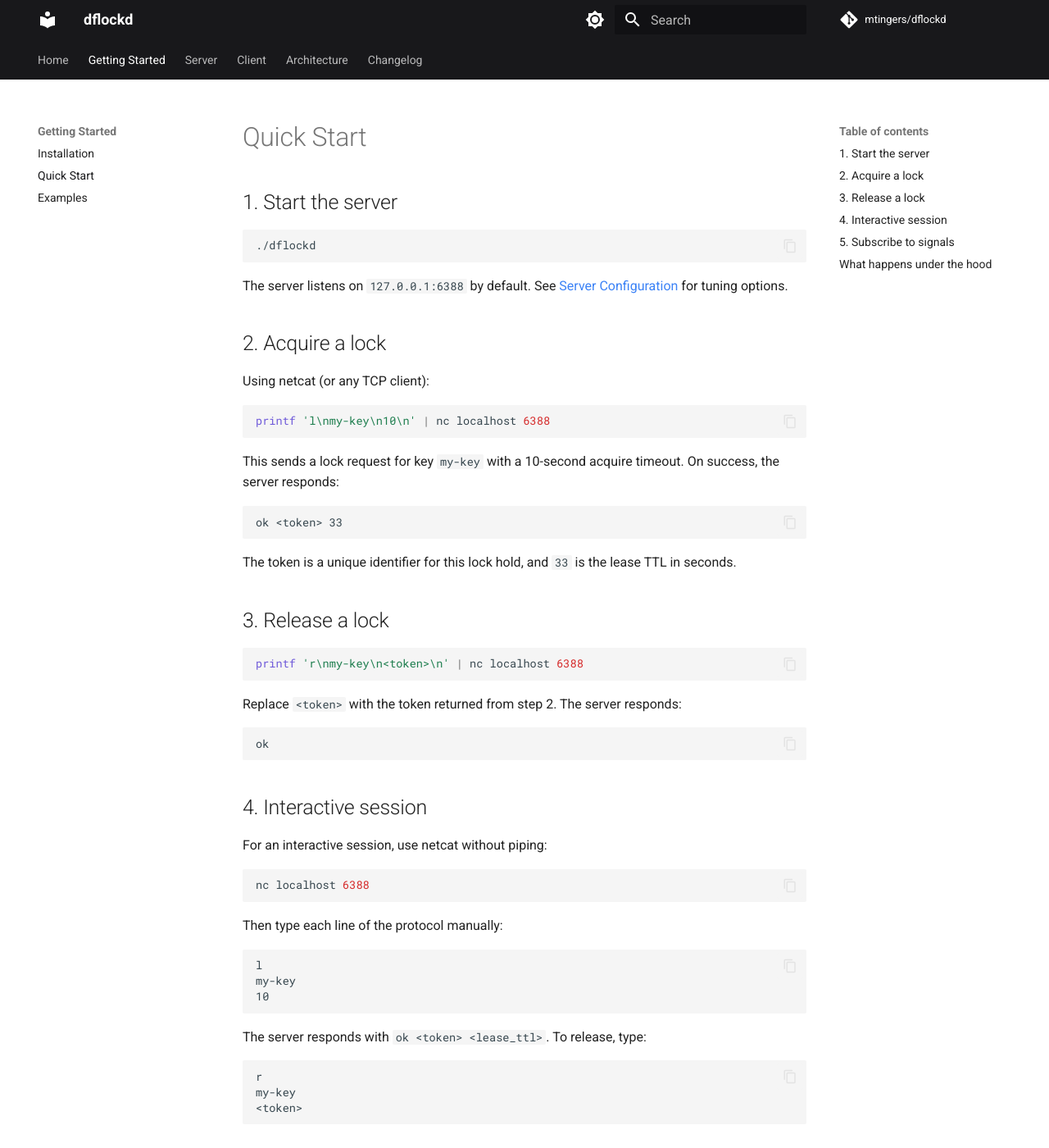
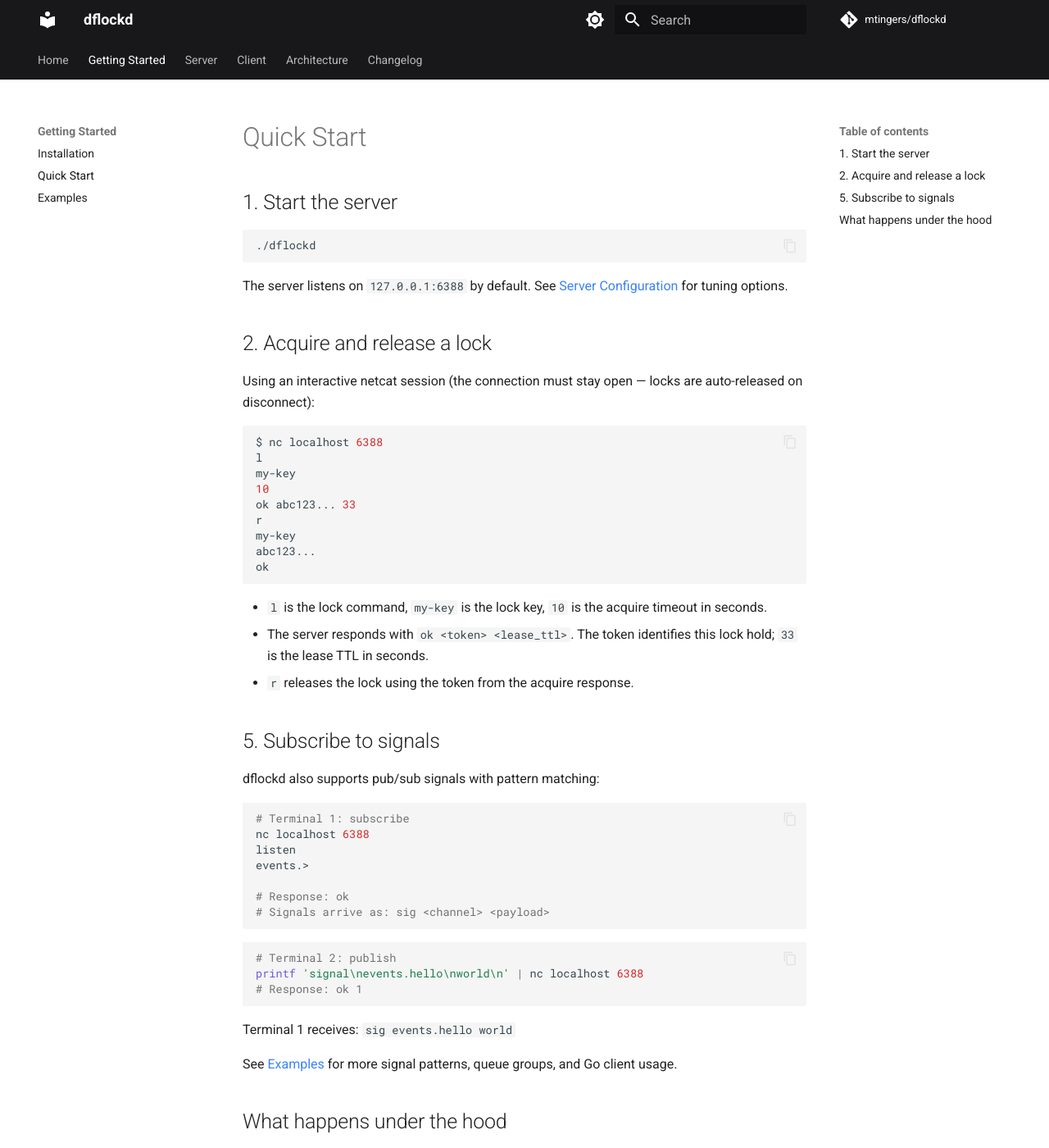
Before and after one commit to mtingers/dflockd, an MkDocs documentation site: the page built from docs/getting-started/quickstart.md, in a window 1280 px wide and 1400 px high. Shown: the whole window at 82% size. Built offline with MkDocs 1.6.1 and Material for MkDocs 9.7.7, drawn with Linux system fonts in a browser that asks for light colours; comment, search, counter and statistics services are not loaded.

Commit message:
fix: use interactive nc sessions for multi-step protocol examples
printf | nc closes the connection after the response, triggering
auto-release before the release command can run. Multi-step flows
now use persistent connections.

Co-Authored-By: Claude Opus 4.6 <noreply@anthropic.com>

````diff
--- a/docs/getting-started/quickstart.md
+++ b/docs/getting-started/quickstart.md
@@ -8,57 +8,25 @@
 
 The server listens on `127.0.0.1:6388` by default. See [Server Configuration](../server.md) for tuning options.
 
-## 2. Acquire a lock
+## 2. Acquire and release a lock
 
-Using netcat (or any TCP client):
+Using an interactive netcat session (the connection must stay open — locks are auto-released on disconnect):
 
 ```bash
-printf 'l\nmy-key\n10\n' | nc localhost 6388
-```
-
-This sends a lock request for key `my-key` with a 10-second acquire timeout. On success, the server responds:
-
-```
-ok <token> 33
-```
-
-The token is a unique identifier for this lock hold, and `33` is the lease TTL in seconds.
-
-## 3. Release a lock
-
-```bash
-printf 'r\nmy-key\n<token>\n' | nc localhost 6388
-```
-
-Replace `<token>` with the token returned from step 2. The server responds:
-
-```
+$ nc localhost 6388
+l
+my-key
+10
+ok abc123... 33
+r
+my-key
+abc123...
 ok
 ```
 
-## 4. Interactive session
-
-For an interactive session, use netcat without piping:
-
-```bash
-nc localhost 6388
-```
-
-Then type each line of the protocol manually:
-
-```
-l
-my-key
-10
-```
-
-The server responds with `ok <token> <lease_ttl>`. To release, type:
-
-```
-r
-my-key
-<token>
-```
+- `l` is the lock command, `my-key` is the lock key, `10` is the acquire timeout in seconds.
+- The server responds with `ok <token> <lease_ttl>`. The token identifies this lock hold; `33` is the lease TTL in seconds.
+- `r` releases the lock using the token from the acquire response.
 
 ## 5. Subscribe to signals
 
````
Also changed, not shown: CHANGELOG.md (+8 -0 lines), README.md (+10 -8 lines), docs/getting-started/examples.md (+24 -10 lines), docs/index.md (+11 -7 lines).
